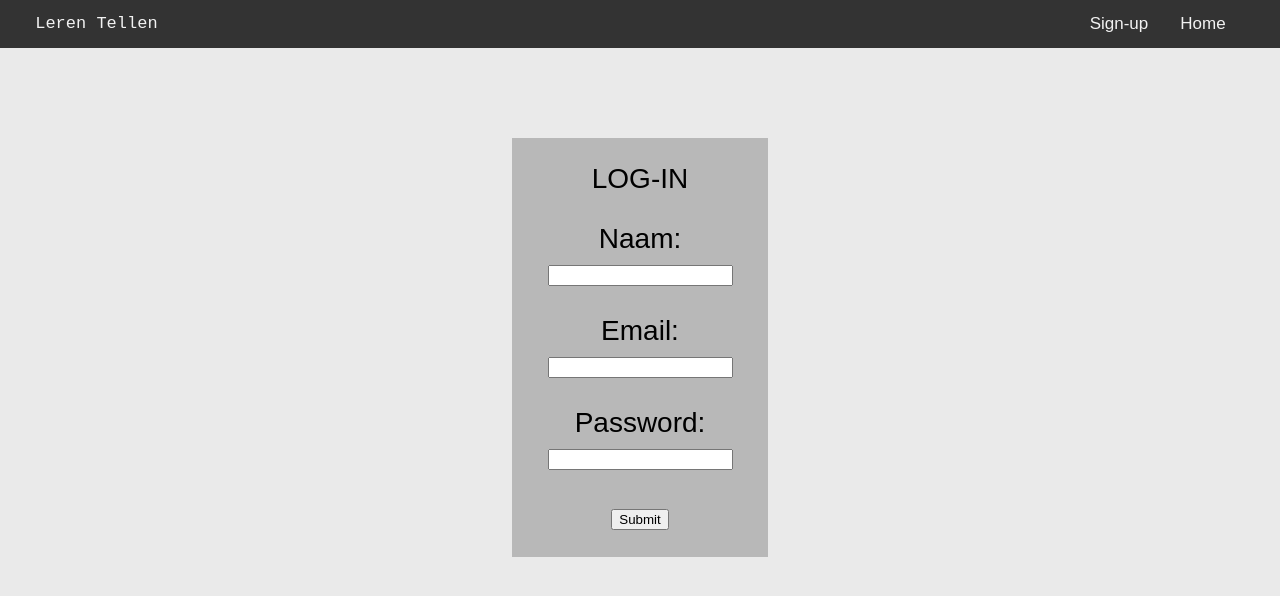
After one commit to duck420x/LerenTellenB2, a PHP site: page /pages/logIN.html in a window 1280 px wide. The commit adds this page. Shown: the top 596 px of the page. Run offline with PHP 8.4, Linux system fonts and the light colour scheme.

Commit message:
logIn/singUp gemaakt

```diff
--- a/css/style.css
+++ b/css/style.css
@@ -106,3 +106,8 @@ background-color: #65656539;
 border: 3px solid #65656539;
 padding: -1%;
 }
+.Form1{
+  background-color: #6261615d;
+  margin: 7% 40% 0% 40%;
+  padding: 2% 1%;
+}
--- /dev/null
+++ b/pages/logIN.html
@@ -0,0 +1,37 @@
+<!DOCTYPE html>
+<html lang="en">
+<head>
+    <meta charset="UTF-8">
+    <meta http-equiv="X-UA-Compatible" content="IE=edge">
+    <meta name="viewport" content="width=device-width, initial-scale=1.0">
+    <link rel="icon" type="image/x-icon" href="./images/favicon.ico">
+    <link rel="stylesheet" href="../css/style.css">
+    <meta name="Author" content="Stef88129">
+    <title>Inlog</title>
+</head>
+<body>
+    <header>
+        <div id="navbar">
+            <a class="active" href="javascript:void(0)">Leren Tellen</a>
+            <div class="nav2">
+            <a href="./signUP.html" >Sign-up</a>
+            <a href="../index.html">Home</a>
+            </div>
+            </div>
+    </header>
+    <main>
+        <div class="Form1">
+        <form action="../php/Inlog.php" enctype="multipart/form-data" method="post">
+            <label>LOG-IN</label>
+            <p>Naam: <input type="text" id="naam" name="naam"> </p>
+            <p>Email: <input type="email" id="email" name="email"> </p>
+            <p>Password: <input type="text" id="password" name="password"> </p>
+            <input type="submit" name="submit">
+        </form></div>
+    </main>
+    <footer>
+
+    </footer>
+
+</body>
+</html>
```
Also changed, not shown: index.html (+5 -4 lines), pages/signUP.html (added, +37 -0 lines), php/Inlog.php (added), php/game.php (added).
